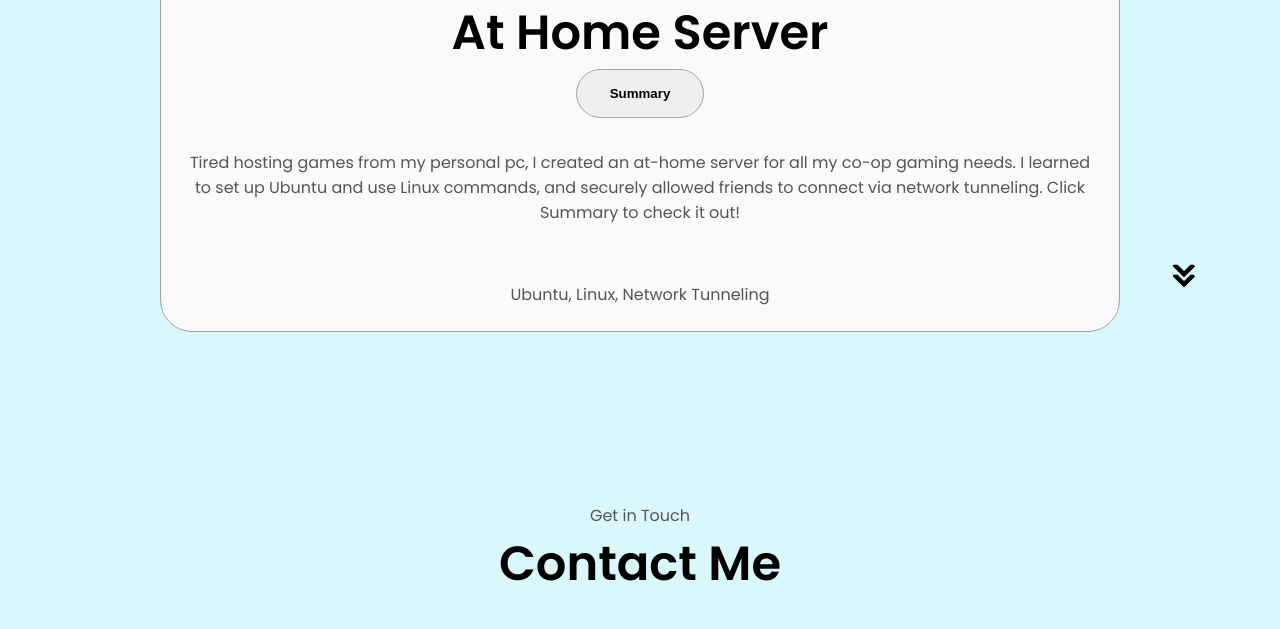
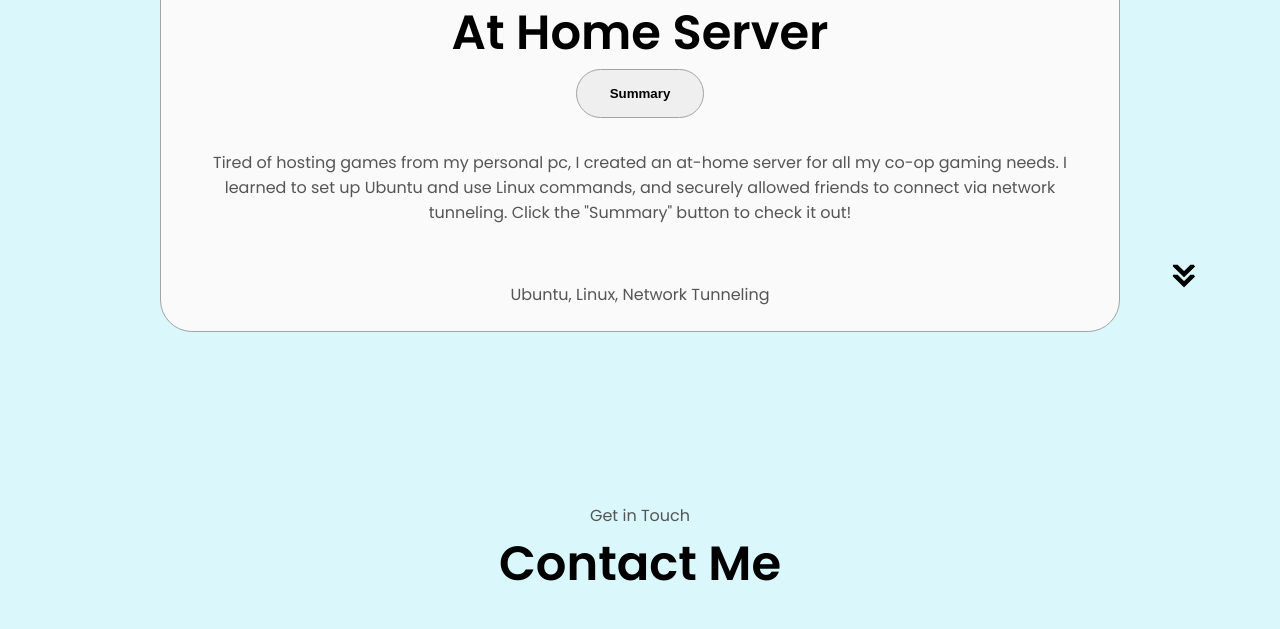
Before and after one commit to Edster1121/Portfolio-Website, a plain HTML site: page index.html in a window 1280 px wide. Shown: the part 3668-4297 px from the top of the page. Drawn offline with Linux system fonts and the light colour scheme.

Commit message:
Fixed home server desc. typos

```diff
--- a/index.html
+++ b/index.html
@@ -264,9 +264,10 @@
                             Summary
                         </button>
                     </div>
-                    <p class="project-desc">Tired hosting games from my personal pc, I created an at-home server
+                    <p class="project-desc">Tired of hosting games from my personal pc, I created an at-home server
                         for all my co-op gaming needs. I learned to set up Ubuntu and use Linux commands, and
-                        securely allowed friends to connect via network tunneling. Click Summary to check it out!</p>
+                        securely allowed friends to connect via network tunneling. Click the "Summary" button to check
+                        it out!</p>
                     <br>
                     <p class="project-desc">Ubuntu, Linux, Network Tunneling</p>
                 </div>
```
